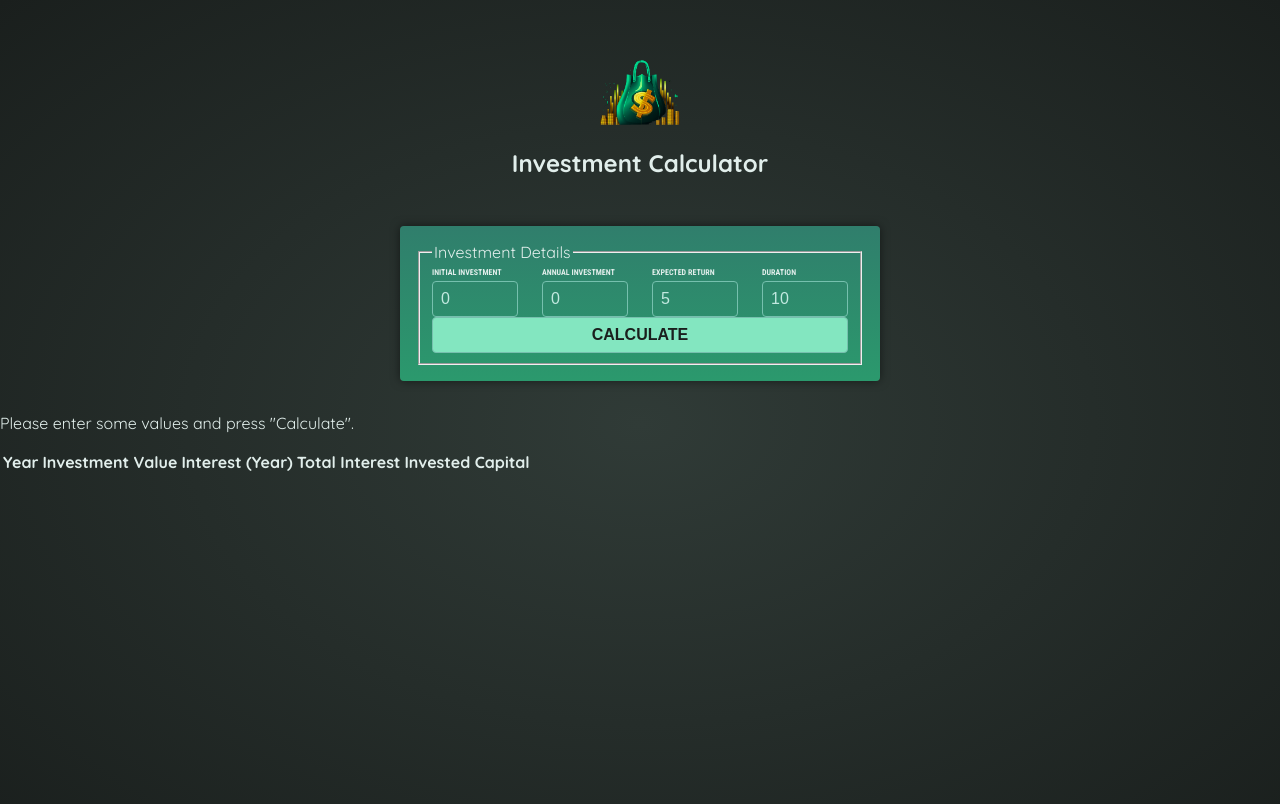
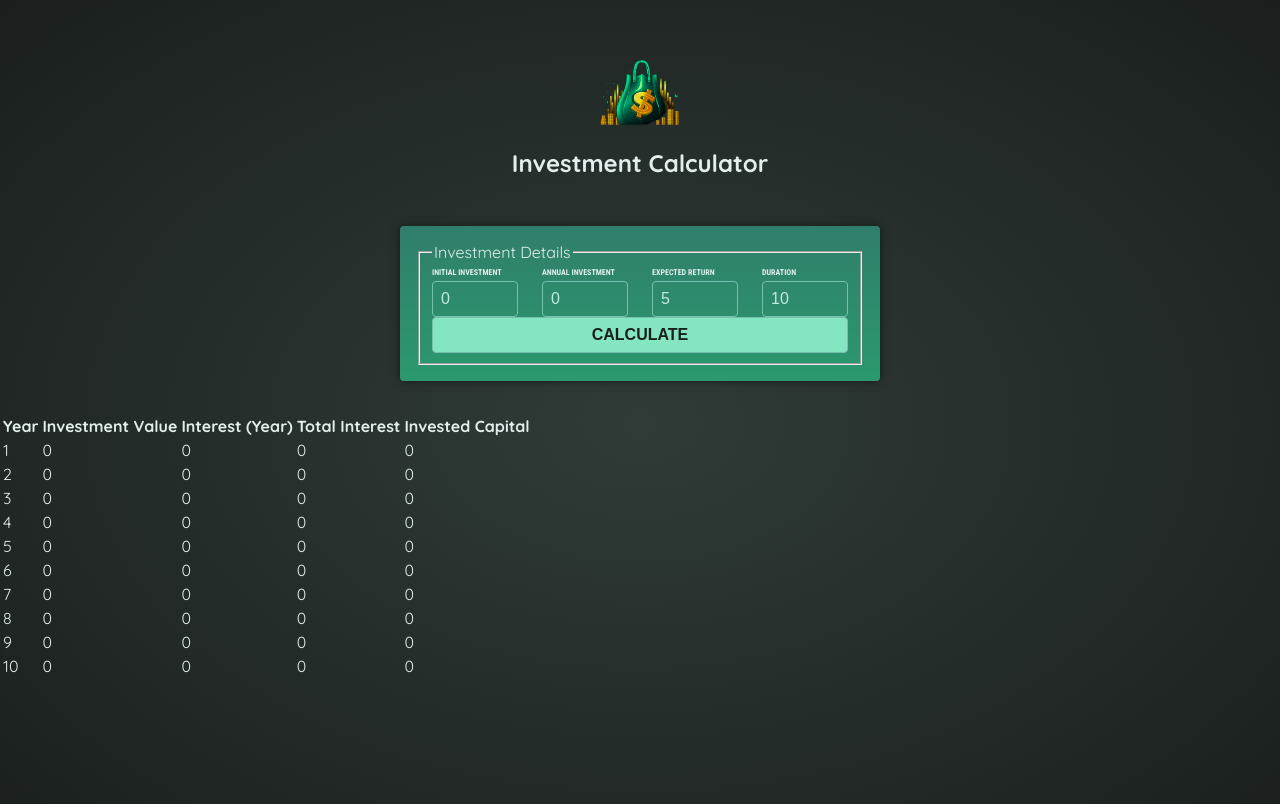
Before and after one commit to Lucaslandivar/Investment-Calculator, an Angular app in the folder 01-starting-project/: page / in a window 1280 px wide. Both pictures are taken after a click on the button "CALCULATE". Shown: the top 804 px of the page. Built offline with nearby package versions, Linux system fonts and the light colour scheme.

Commit message:
Formatting Output with Pipe

```diff
--- a/01-starting-project/src/app/investment-result/investment-result.component.html
+++ b/01-starting-project/src/app/investment-result/investment-result.component.html
@@ -1,4 +1,6 @@
-<p>Please enter some values and press "Calculate".</p>
+@if (!results) {
+<p class="center">Please enter some values and press "Calculate".</p>
+} @else {
 <table>
   <thead>
     <tr>
@@ -9,5 +11,16 @@
       <th>Invested Capital</th>
     </tr>
   </thead>
-  <tbody></tbody>
+  <tbody>
+    @for (result of results; track result.year) {
+    <tr>
+      <td>{{ result.year }}</td>
+      <td>{{ result.valueEndOfYear }}</td>
+      <td>{{ result.interest }}</td>
+      <td>{{ result.totalInterest }}</td>
+      <td>{{ result.totalAmountInvested }}</td>
+    </tr>
+    }
+  </tbody>
 </table>
+}
```
